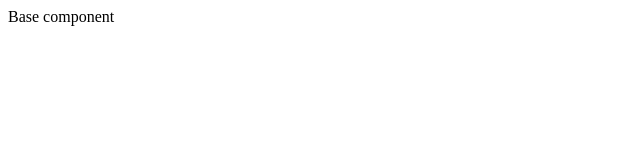
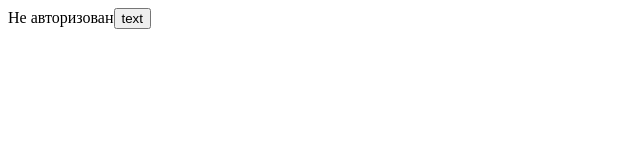
Before and after one commit to Scrapie-pie/vue-testing-handbook, a Vue app: page / in a window 1280 px wide. Shown: the top 160 px of the page, without its empty margins (0-640 px from the left). Built offline with nearby package versions, Linux system fonts and the light colour scheme.

Commit message:
Тестирование входных параметров

```diff
--- a/src/App.vue
+++ b/src/App.vue
@@ -1,13 +1,13 @@
 <template>
-  <BaseComponent />
+  <SubmitButton msg="text" />
 </template>
 
 <script>
-import BaseComponent from "@/components/BaseComponent";
+import SubmitButton from "@/components/SubmitButton";
 
 export default {
   components: {
-    BaseComponent
+    SubmitButton,
   }
 }
 </script>
--- a/src/components/BaseComponent.vue
+++ /dev/null
@@ -1,3 +0,0 @@
-<template>
-  Base component
-</template>
--- /dev/null
+++ b/src/components/SubmitButton.vue
@@ -0,0 +1,26 @@
+<template>
+  <div>
+    <span v-if="isAdmin">Привилегии администратора</span>
+    <span v-else>Не авторизован</span>
+    <button>
+      {{ msg }}
+    </button>
+  </div>
+</template>
+
+<script>
+export default {
+  name: "SubmitButton",
+
+  props: {
+    msg: {
+      type: String,
+      required: true
+    },
+    isAdmin: {
+      type: Boolean,
+      default: false
+    }
+  }
+}
+</script>
```
Also changed, not shown: 2 other files (tests, documents, lock files or other folders).
